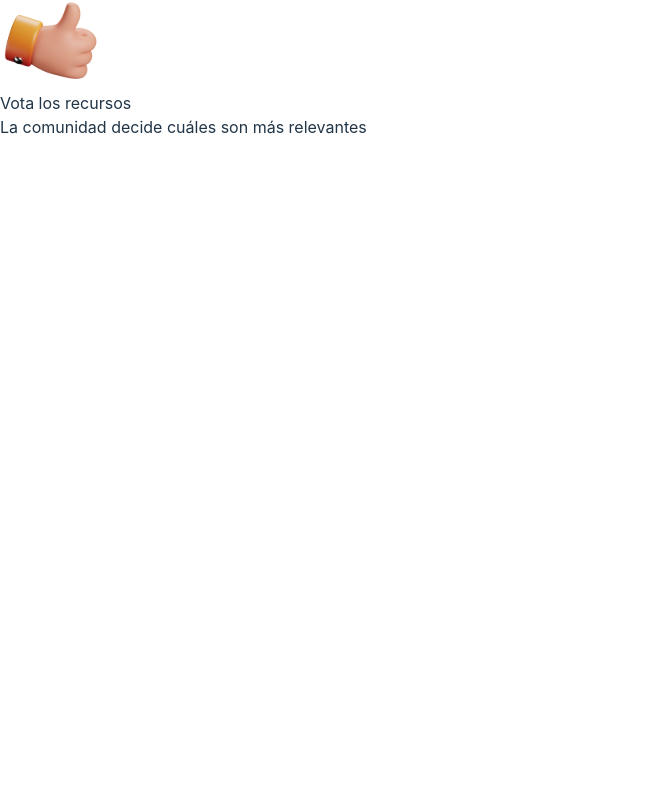
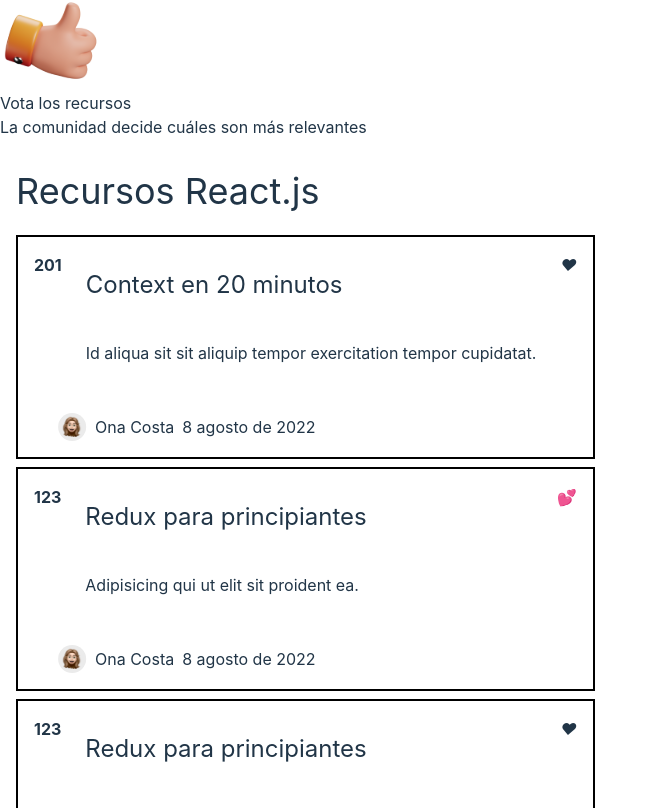
Before and after one commit to codingjordi/ita-wiki-frontend, a React (Vite) app: page / in a window 1280 px wide. Shown: the part 1232-2040 px from the top of the page, without its empty margins (0-657 px from the left). Before the commit the page ends 1371 px from the top, so only its background shows below. Built offline with nearby package versions, Linux system fonts and the light colour scheme; no server answers.

Commit message:
refactor: Refactorizando el componente App, para mostrar el nuevo componente ItaResources

```diff
--- a/src/App.tsx
+++ b/src/App.tsx
@@ -1,5 +1,4 @@
 import { FC } from "react";
-
 import menu from "./assets/Vector-7.svg";
 import node from "./assets/logo-node 1.svg";
 import react from "./assets/react.svg";
@@ -12,12 +11,12 @@ import bbdd from "./assets/logo-bbdd 1.svg";
 import close from "./assets/close.svg";
 import { Route, Routes } from "react-router";
 import HomePage from "./pages/HomePage";
+import ItaResources from "./components/ItaResources";
 
 const App: FC = () => {
 
   return (
     <>
-
       <header>
         <button type="button">
           <img src={menu} alt="menu" width={29} height={19.36} />
@@ -92,9 +91,10 @@ const App: FC = () => {
           </ul>
         </nav>
       </header>
-       <Routes>
-      <Route path="/" element={<HomePage />} />
-        </Routes>
+      <Routes>
+        <Route path="/" element={<HomePage />} />
+      </Routes>
+      <ItaResources />
     </>
   );
 };
```
Also changed, not shown: 1 other file (tests, documents, lock files or other folders).
